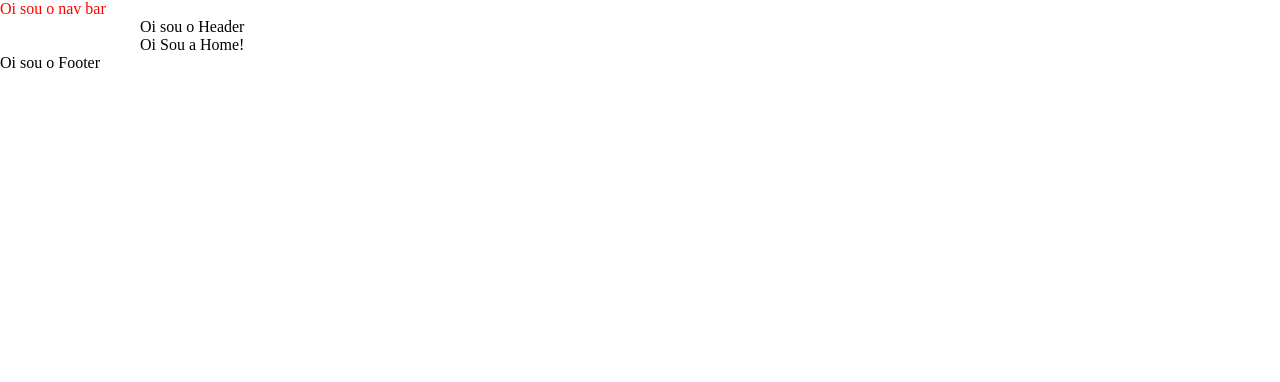
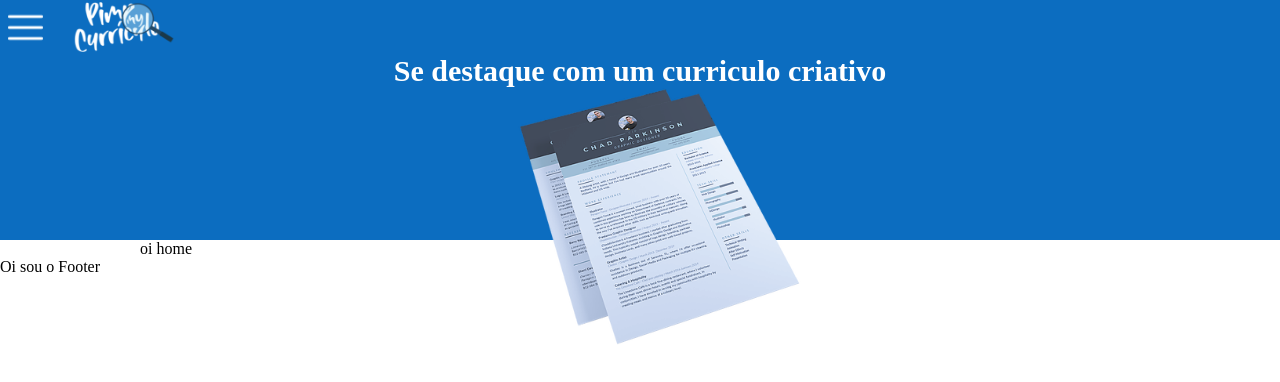
Before and after one commit to RianTavares/pimpmycurriculo, a React app in the folder client/: page / in a window 1280 px wide. Built offline with nearby package versions, Linux system fonts and the light colour scheme.

Commit message:
iniciando o header

```diff
--- a/client/src/Layout.js
+++ b/client/src/Layout.js
@@ -1,15 +1,16 @@
 import React from 'react';
 import { withRouter } from "react-router"
 
-import NavBar from "./components/NavBar"
+import Header from "./components/Header"
 import Footer from "./components/Footer"
+
 
 const Layout = (props) => {
   const children = props.children;
 
   return(
     <React.Fragment>
-      <NavBar />
+      <Header />
       <main className="App">
         { children }
       </main>
--- a/client/src/components/Header/index.js
+++ b/client/src/components/Header/index.js
@@ -1,7 +1,23 @@
 import React from "react";
+import NavBar from "../NavBar/index"
 
 const Header = () => {
-  return(<p>Oi sou o Header</p>)
+  return (
+    <React.Fragment>
+      <header className="header">
+        <div className="div">
+            <NavBar />
+            <img alt="curriculo" src={require('../../assets/icon.png')}></img>
+        </div>
+        <h1 className="h1">
+          Se destaque com um curriculo criativo
+        </h1>
+        <div className="divCurriculo">
+          <img alt="curriculo" src={require('../../assets/curriculo.png')}></img>
+        </div>
+      </header>
+    </React.Fragment>
+  )
 }
 
 export default Header;
--- a/client/src/components/Header/styles.scss
+++ b/client/src/components/Header/styles.scss
@@ -0,0 +1,22 @@
+.header{
+    background-color: #0C6DC0;
+    height: 240px;
+}
+
+.div {
+    display: flex;
+    background-color: #0C6DC0;
+    align-items: center;
+    width: 100%;
+}
+
+.h1{
+    color: #FFFFFF;
+    text-align: center;
+    font-size: 30px;
+}
+
+.divCurriculo {
+    display: flex;
+    justify-content: center;
+}
--- a/client/src/components/NavBar/index.js
+++ b/client/src/components/NavBar/index.js
@@ -1,10 +1,10 @@
 import React from "react";
+import image from "../../assets/hamburguer-menu.png"
 
 const NavBar = () => {
   return(
-  <div className="nav">
-    <p className="nav__title">Oi sou o nav bar</p>
-  </div>)
+    <img alt="hamburguer" className="image" src={image}></img>
+    )
 }
 
 export default NavBar;
--- a/client/src/components/NavBar/styles.scss
+++ b/client/src/components/NavBar/styles.scss
@@ -1,5 +1,4 @@
-.nav {
-  &__title {
-    color: red;
-  }
+.image{
+  margin: 8px;
+  width: 35px;
 }
--- a/client/src/pages/Home/index.js
+++ b/client/src/pages/Home/index.js
@@ -1,11 +1,9 @@
 import React from "react";
-import Header from "../../components/Header"
 
 const Home = () => {
   return(
     <React.Fragment>
-      <Header />
-      <p>Oi Sou a Home!</p>
+      <p>oi home</p>
     </React.Fragment>
   )
 }
```
Also changed, not shown: client/src/assets/curriculo.png (added), client/src/assets/hamburguer-menu.png (added), client/src/assets/icon.png (added), client/src/assets/menu-aberto.png (added).
